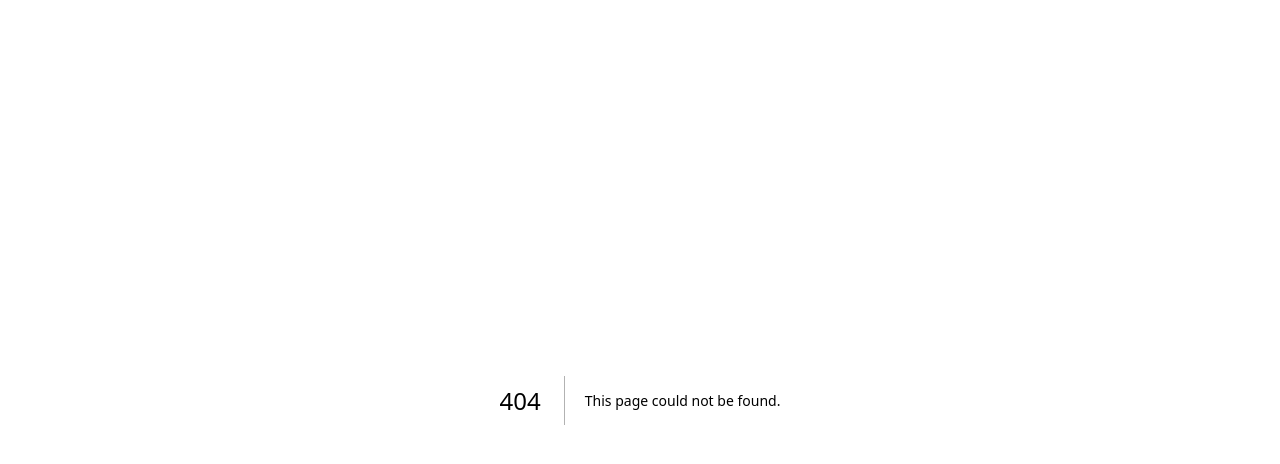
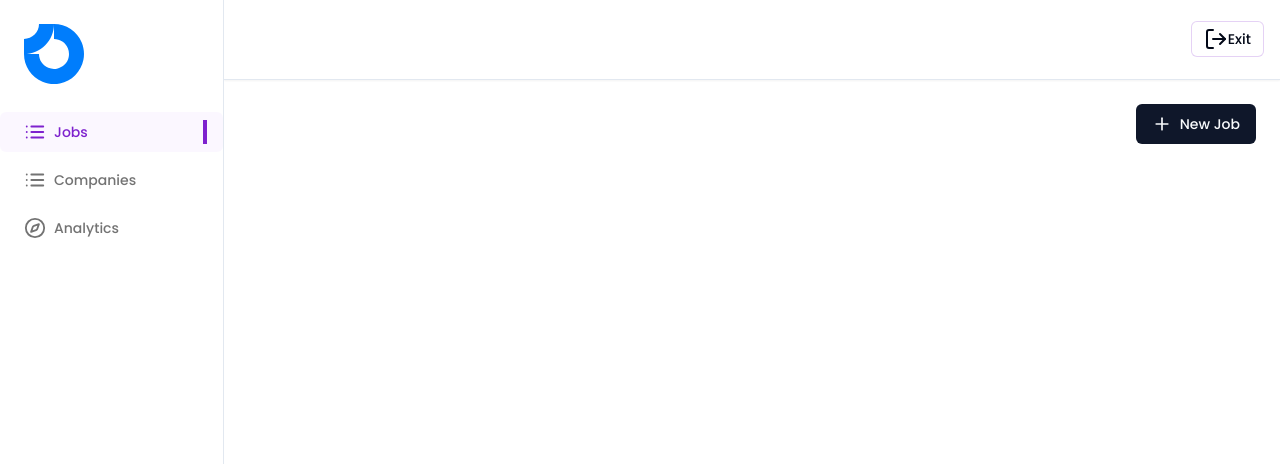
Before and after one commit to gourab8389/job-portal, a Next.js app: page /admin/jobs in a window 1280 px wide. Before the commit this address had no page. Shown: the top 464 px of the page. Built offline with nearby package versions, Linux system fonts and the light colour scheme.

Commit message:
joblist page

```diff
--- /dev/null
+++ b/app/(dashboard)/(routes)/admin/create/page.tsx
@@ -0,0 +1,11 @@
+import React from 'react'
+
+const JobCreatePage = () => {
+  return (
+    <div>
+
+    </div>
+  )
+}
+
+export default JobCreatePage
--- /dev/null
+++ b/app/(dashboard)/(routes)/admin/jobs/page.tsx
@@ -0,0 +1,21 @@
+import { Button } from '@/components/ui/button'
+import { Plus } from 'lucide-react'
+import Link from 'next/link'
+import React from 'react'
+
+const JobsPageOverview = async () => {
+  return (
+    <div className='p-6'>
+      <div className="flex items-end justify-end">
+        <Link href={'/admin/create'}>
+          <Button><Plus className='w-5 h-5 mr-2'/>New Job</Button>
+        </Link>
+      </div>
+
+      {/* datatable */}
+
+    </div>
+  )
+}
+
+export default JobsPageOverview
--- a/app/(dashboard)/layout.tsx
+++ b/app/(dashboard)/layout.tsx
@@ -6,7 +6,7 @@
   return (
     <div className='h-full'>
       {/** navbar */}
-        <header className='h-20 fixed inset-y-0 w-full z-50'>
+        <header className='h-20 md:pl-56 fixed inset-y-0 w-full z-50'>
             <Navbar/>
         </header>
 
@@ -15,7 +15,7 @@
         <Sidebar/>
       </div>
 
-      <main>
+      <main className='md:pl-56 pt-20 h-full'>
         {children}
       </main>
     </div>
--- /dev/null
+++ b/components/ui/form.tsx
@@ -0,0 +1,178 @@
+"use client"
+
+import * as React from "react"
+import * as LabelPrimitive from "@radix-ui/react-label"
+import { Slot } from "@radix-ui/react-slot"
+import {
+  Controller,
+  ControllerProps,
+  FieldPath,
+  FieldValues,
+  FormProvider,
+  useFormContext,
+} from "react-hook-form"
+
+import { cn } from "@/lib/utils"
+import { Label } from "@/components/ui/label"
+
+const Form = FormProvider
+
+type FormFieldContextValue<
+  TFieldValues extends FieldValues = FieldValues,
+  TName extends FieldPath<TFieldValues> = FieldPath<TFieldValues>
+> = {
+  name: TName
+}
+
+const FormFieldContext = React.createContext<FormFieldContextValue>(
+  {} as FormFieldContextValue
+)
+
+const FormField = <
+  TFieldValues extends FieldValues = FieldValues,
+  TName extends FieldPath<TFieldValues> = FieldPath<TFieldValues>
+>({
+  ...props
+}: ControllerProps<TFieldValues, TName>) => {
+  return (
+    <FormFieldContext.Provider value={{ name: props.name }}>
+      <Controller {...props} />
+    </FormFieldContext.Provider>
+  )
+}
+
+const useFormField = () => {
+  const fieldContext = React.useContext(FormFieldContext)
+  const itemContext = React.useContext(FormItemContext)
+  const { getFieldState, formState } = useFormContext()
+
+  const fieldState = getFieldState(fieldContext.name, formState)
+
+  if (!fieldContext) {
+    throw new Error("useFormField should be used within <FormField>")
+  }
+
+  const { id } = itemContext
+
+  return {
+    id,
+    name: fieldContext.name,
+    formItemId: `${id}-form-item`,
+    formDescriptionId: `${id}-form-item-description`,
+    formMessageId: `${id}-form-item-message`,
+    ...fieldState,
+  }
+}
+
+type FormItemContextValue = {
+  id: string
+}
+
+const FormItemContext = React.createContext<FormItemContextValue>(
+  {} as FormItemContextValue
+)
+
+const FormItem = React.forwardRef<
+  HTMLDivElement,
+  React.HTMLAttributes<HTMLDivElement>
+>(({ className, ...props }, ref) => {
+  const id = React.useId()
+
+  return (
+    <FormItemContext.Provider value={{ id }}>
+      <div ref={ref} className={cn("space-y-2", className)} {...props} />
+    </FormItemContext.Provider>
+  )
+})
+FormItem.displayName = "FormItem"
+
+const FormLabel = React.forwardRef<
+  React.ElementRef<typeof LabelPrimitive.Root>,
+  React.ComponentPropsWithoutRef<typeof LabelPrimitive.Root>
+>(({ className, ...props }, ref) => {
+  const { error, formItemId } = useFormField()
+
+  return (
+    <Label
+      ref={ref}
+      className={cn(error && "text-destructive", className)}
+      htmlFor={formItemId}
+      {...props}
+    />
+  )
+})
+FormLabel.displayName = "FormLabel"
+
+const FormControl = React.forwardRef<
+  React.ElementRef<typeof Slot>,
+  React.ComponentPropsWithoutRef<typeof Slot>
+>(({ ...props }, ref) => {
+  const { error, formItemId, formDescriptionId, formMessageId } = useFormField()
+
+  return (
+    <Slot
+      ref={ref}
+      id={formItemId}
+      aria-describedby={
+        !error
+          ? `${formDescriptionId}`
+          : `${formDescriptionId} ${formMessageId}`
+      }
+      aria-invalid={!!error}
+      {...props}
+    />
+  )
+})
+FormControl.displayName = "FormControl"
+
+const FormDescription = React.forwardRef<
+  HTMLParagraphElement,
+  React.HTMLAttributes<HTMLParagraphElement>
+>(({ className, ...props }, ref) => {
+  const { formDescriptionId } = useFormField()
+
+  return (
+    <p
+      ref={ref}
+      id={formDescriptionId}
+      className={cn("text-sm text-muted-foreground", className)}
+      {...props}
+    />
+  )
+})
+FormDescription.displayName = "FormDescription"
+
+const FormMessage = React.forwardRef<
+  HTMLParagraphElement,
+  React.HTMLAttributes<HTMLParagraphElement>
+>(({ className, children, ...props }, ref) => {
+  const { error, formMessageId } = useFormField()
+  const body = error ? String(error?.message) : children
+
+  if (!body) {
+    return null
+  }
+
+  return (
+    <p
+      ref={ref}
+      id={formMessageId}
+      className={cn("text-sm font-medium text-destructive", className)}
+      {...props}
+    >
+      {body}
+    </p>
+  )
+})
+FormMessage.displayName = "FormMessage"
+
+export {
+  useFormField,
+  Form,
+  FormItem,
+  FormLabel,
+  FormControl,
+  FormDescription,
+  FormMessage,
+  FormField,
+}
--- /dev/null
+++ b/components/ui/label.tsx
@@ -0,0 +1,26 @@
+"use client"
+
+import * as React from "react"
+import * as LabelPrimitive from "@radix-ui/react-label"
+import { cva, type VariantProps } from "class-variance-authority"
+
+import { cn } from "@/lib/utils"
+
+const labelVariants = cva(
+  "text-sm font-medium leading-none peer-disabled:cursor-not-allowed peer-disabled:opacity-70"
+)
+
+const Label = React.forwardRef<
+  React.ElementRef<typeof LabelPrimitive.Root>,
+  React.ComponentPropsWithoutRef<typeof LabelPrimitive.Root> &
+    VariantProps<typeof labelVariants>
+>(({ className, ...props }, ref) => (
+  <LabelPrimitive.Root
+    ref={ref}
+    className={cn(labelVariants(), className)}
+    {...props}
+  />
+))
+Label.displayName = LabelPrimitive.Root.displayName
+
+export { Label }
--- a/package.json
+++ b/package.json
@@ -10,7 +10,9 @@
   },
   "dependencies": {
     "@clerk/nextjs": "^5.2.8",
+    "@hookform/resolvers": "^3.9.0",
     "@radix-ui/react-dialog": "^1.1.1",
+    "@radix-ui/react-label": "^2.1.0",
     "@radix-ui/react-slot": "^1.1.0",
     "class-variance-authority": "^0.7.0",
     "clsx": "^2.1.1",
@@ -18,8 +20,10 @@
     "next": "14.2.5",
     "react": "^18",
     "react-dom": "^18",
+    "react-hook-form": "^7.52.1",
     "tailwind-merge": "^2.4.0",
-    "tailwindcss-animate": "^1.0.7"
+    "tailwindcss-animate": "^1.0.7",
+    "zod": "^3.23.8"
   },
   "devDependencies": {
     "@types/node": "^20",
```
Also changed, not shown: 1 other file (tests, documents, lock files or other folders).
